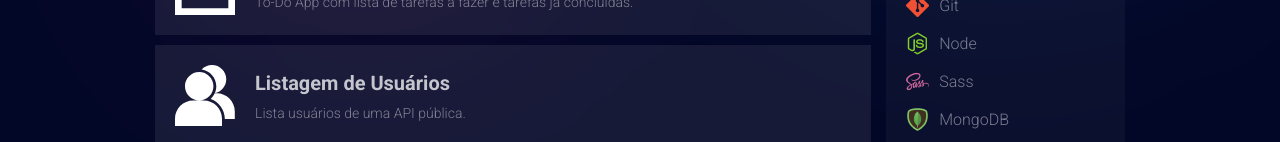
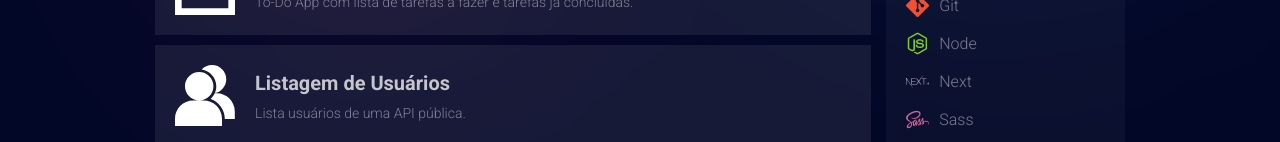
Before and after one commit to luciano44/modern-portfolio, a React (Create React App) app: page / in a window 1280 px wide. Shown: the part 810-952 px from the top of the page. Built offline with nearby package versions, Linux system fonts and the light colour scheme.

Commit message:
add next.js on knowledge

```diff
--- a/src/components/article/index.tsx
+++ b/src/components/article/index.tsx
@@ -7,6 +7,7 @@ import { FaDownload } from "react-icons/fa";
 import { ImProfile } from "react-icons/im";
 
 // technology icons
+import next from "../../img/icons/next.png";
 import js from "../../img/icons/js.png";
 import html from "../../img/icons/html.png";
 import css from "../../img/icons/css.png";
@@ -143,6 +144,7 @@ function Article() {
             <img src={react} alt="React" />
             <span>React</span>
           </li>
+
           <li>
             <img src={git} alt="Git" />
             <span>Git</span>
@@ -150,6 +152,10 @@ function Article() {
           <li>
             <img src={node} alt="Node" />
             <span>Node</span>
+          </li>
+          <li>
+            <img src={next} alt="Next.JS" />
+            <span>Next</span>
           </li>
           <li>
             <img src={sass} alt="Sass" />
```
Also changed, not shown: src/img/icons/next.png (added).
